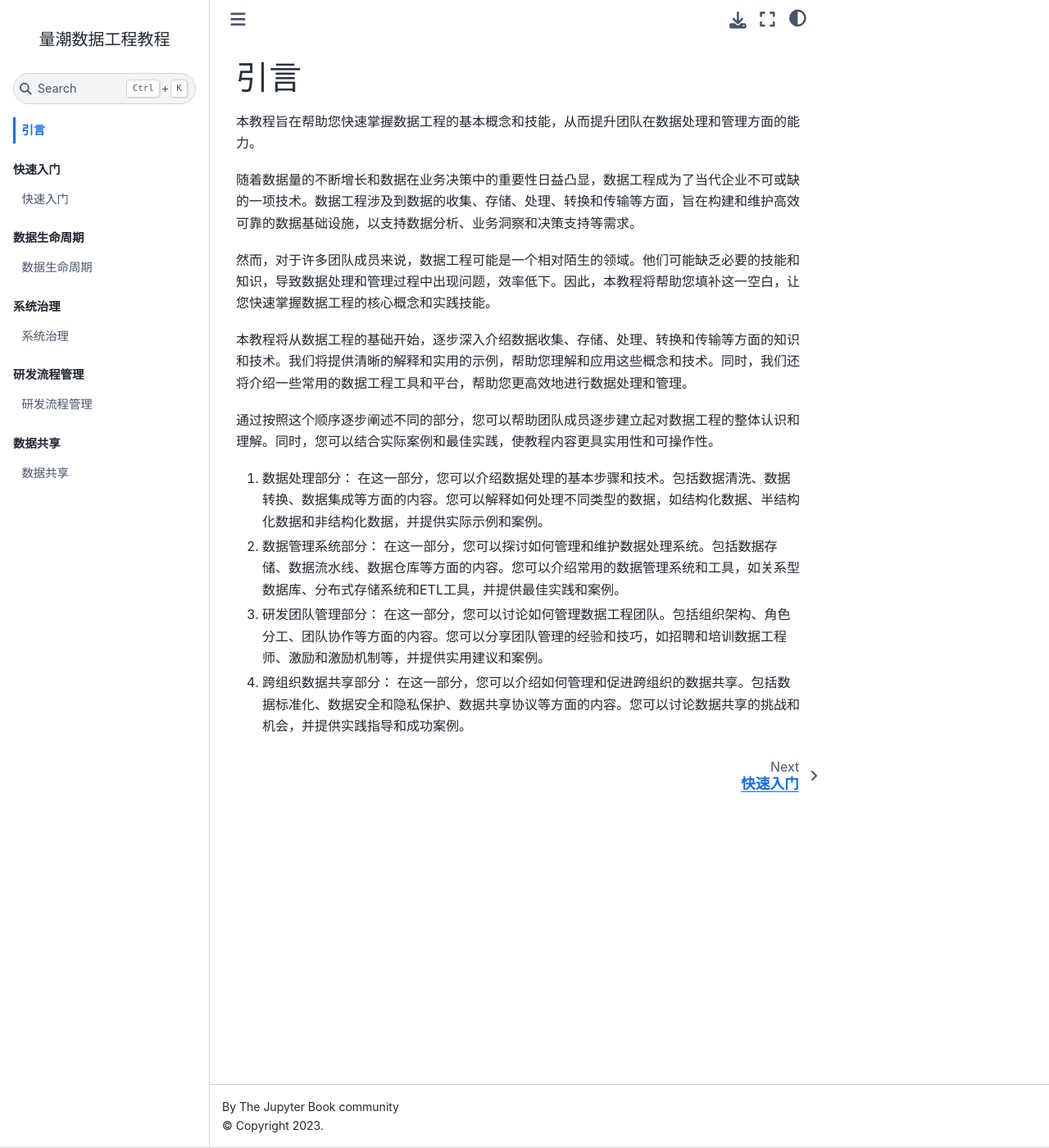
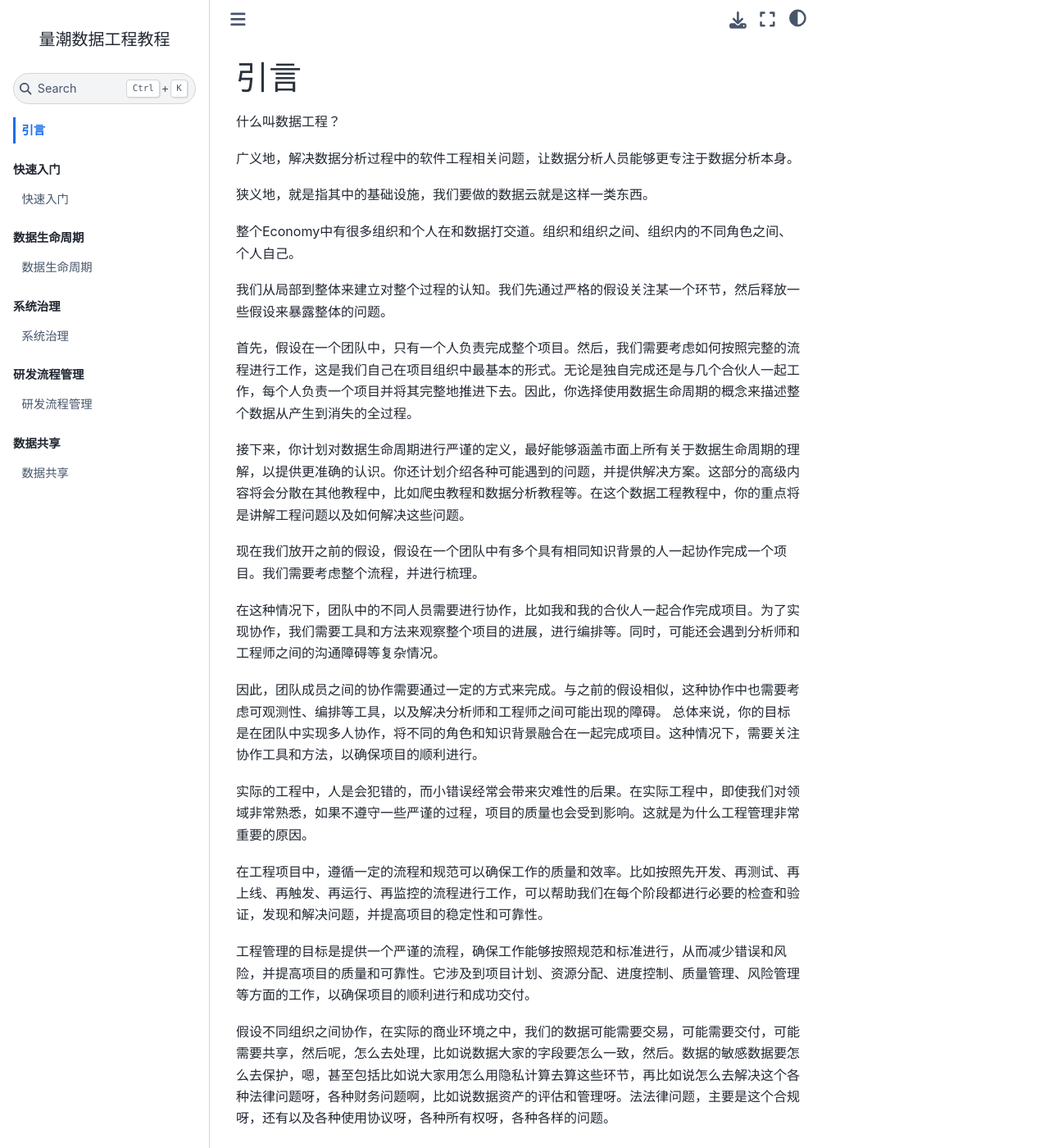
Before and after one commit to quanttide/quanttide-tutorial-of-data-engineering, a Jupyter Book: the page built from index.md, in a window 1280 px wide and 1400 px high. Shown: the whole window at 82% size. Built offline with Jupyter Book 1.0.4 settings and Sphinx 7.4.7 and the Sphinx Book theme 1.1.4, drawn with Linux system fonts in a browser that asks for light colours; some of the changed text lies outside the part shown.

Commit message:
add: 引言

```diff
--- a/index.md
+++ b/index.md
@@ -1,31 +1,46 @@
 # 引言
 
-% 一句话概述
+% 定义
 
-本教程旨在帮助您快速掌握数据工程的基本概念和技能，从而提升团队在数据处理和管理方面的能力。
+什么叫数据工程？
 
-% 概念
+广义地，解决数据分析过程中的软件工程相关问题，让数据分析人员能够更专注于数据分析本身。
 
-随着数据量的不断增长和数据在业务决策中的重要性日益凸显，数据工程成为了当代企业不可或缺的一项技术。数据工程涉及到数据的收集、存储、处理、转换和传输等方面，旨在构建和维护高效可靠的数据基础设施，以支持数据分析、业务洞察和决策支持等需求。
+狭义地，就是指其中的基础设施，我们要做的数据云就是这样一类东西。
 
-% 目标
+% 概述
 
-然而，对于许多团队成员来说，数据工程可能是一个相对陌生的领域。他们可能缺乏必要的技能和知识，导致数据处理和管理过程中出现问题，效率低下。因此，本教程将帮助您填补这一空白，让您快速掌握数据工程的核心概念和实践技能。
+整个Economy中有很多组织和个人在和数据打交道。组织和组织之间、组织内的不同角色之间、个人自己。
 
-% 内容
+我们从局部到整体来建立对整个过程的认知。我们先通过严格的假设关注某一个环节，然后释放一些假设来暴露整体的问题。
 
-本教程将从数据工程的基础开始，逐步深入介绍数据收集、存储、处理、转换和传输等方面的知识和技术。我们将提供清晰的解释和实用的示例，帮助您理解和应用这些概念和技术。同时，我们还将介绍一些常用的数据工程工具和平台，帮助您更高效地进行数据处理和管理。
+% 个人、单个流程
 
-通过按照这个顺序逐步阐述不同的部分，您可以帮助团队成员逐步建立起对数据工程的整体认识和理解。同时，您可以结合实际案例和最佳实践，使教程内容更具实用性和可操作性。
+首先，假设在一个团队中，只有一个人负责完成整个项目。然后，我们需要考虑如何按照完整的流程进行工作，这是我们自己在项目组织中最基本的形式。无论是独自完成还是与几个合伙人一起工作，每个人负责一个项目并将其完整地推进下去。因此，你选择使用数据生命周期的概念来描述整个数据从产生到消失的全过程。
 
-1. 数据处理部分：
-在这一部分，您可以介绍数据处理的基本步骤和技术。包括数据清洗、数据转换、数据集成等方面的内容。您可以解释如何处理不同类型的数据，如结构化数据、半结构化数据和非结构化数据，并提供实际示例和案例。
+接下来，你计划对数据生命周期进行严谨的定义，最好能够涵盖市面上所有关于数据生命周期的理解，以提供更准确的认识。你还计划介绍各种可能遇到的问题，并提供解决方案。这部分的高级内容将会分散在其他教程中，比如爬虫教程和数据分析教程等。在这个数据工程教程中，你的重点将是讲解工程问题以及如何解决这些问题。
 
-2. 数据管理系统部分：
-在这一部分，您可以探讨如何管理和维护数据处理系统。包括数据存储、数据流水线、数据仓库等方面的内容。您可以介绍常用的数据管理系统和工具，如关系型数据库、分布式存储系统和ETL工具，并提供最佳实践和案例。
+% 系统
 
-3. 研发团队管理部分：
-在这一部分，您可以讨论如何管理数据工程团队。包括组织架构、角色分工、团队协作等方面的内容。您可以分享团队管理的经验和技巧，如招聘和培训数据工程师、激励和激励机制等，并提供实用建议和案例。
+现在我们放开之前的假设，假设在一个团队中有多个具有相同知识背景的人一起协作完成一个项目。我们需要考虑整个流程，并进行梳理。
 
-4. 跨组织数据共享部分：
-在这一部分，您可以介绍如何管理和促进跨组织的数据共享。包括数据标准化、数据安全和隐私保护、数据共享协议等方面的内容。您可以讨论数据共享的挑战和机会，并提供实践指导和成功案例。
+在这种情况下，团队中的不同人员需要进行协作，比如我和我的合伙人一起合作完成项目。为了实现协作，我们需要工具和方法来观察整个项目的进展，进行编排等。同时，可能还会遇到分析师和工程师之间的沟通障碍等复杂情况。
+
+因此，团队成员之间的协作需要通过一定的方式来完成。与之前的假设相似，这种协作中也需要考虑可观测性、编排等工具，以及解决分析师和工程师之间可能出现的障碍。
+总体来说，你的目标是在团队中实现多人协作，将不同的角色和知识背景融合在一起完成项目。这种情况下，需要关注协作工具和方法，以确保项目的顺利进行。
+
+% 管理
+
+实际的工程中，人是会犯错的，而小错误经常会带来灾难性的后果。在实际工程中，即使我们对领域非常熟悉，如果不遵守一些严谨的过程，项目的质量也会受到影响。这就是为什么工程管理非常重要的原因。
+
+在工程项目中，遵循一定的流程和规范可以确保工作的质量和效率。比如按照先开发、再测试、再上线、再触发、再运行、再监控的流程进行工作，可以帮助我们在每个阶段都进行必要的检查和验证，发现和解决问题，并提高项目的稳定性和可靠性。
+
+工程管理的目标是提供一个严谨的流程，确保工作能够按照规范和标准进行，从而减少错误和风险，并提高项目的质量和可靠性。它涉及到项目计划、资源分配、进度控制、质量管理、风险管理等方面的工作，以确保项目的顺利进行和成功交付。
+
+% 考虑跨组织共享
+
+假设不同组织之间协作，在实际的商业环境之中，我们的数据可能需要交易，可能需要交付，可能需要共享，然后呢，怎么去处理，比如说数据大家的字段要怎么一致，然后。数据的敏感数据要怎么去保护，嗯，甚至包括比如说大家用怎么用隐私计算去算这些环节，再比如说怎么去解决这个各种法律问题呀，各种财务问题啊，比如说数据资产的评估和管理呀。法法律问题，主要是这个合规呀，还有以及各种使用协议呀，各种所有权呀，各种各样的问题。
+
+% 如何做数据工程平台
+
+然后最后一个部分我还没加，我是计划再加一个如何去做一个platform，就是把我们如何去做数据云的指导思想也给写上去，然后呢，就是阐述我们认为在这样的流程之下，有哪些环节还有很多可以改进的地方，如果我们要去做一个platform，我们要去怎么做，然后完整的思路大概就是这样。
```
Also changed, not shown: quick_start/README.md (+4 -0 lines).
